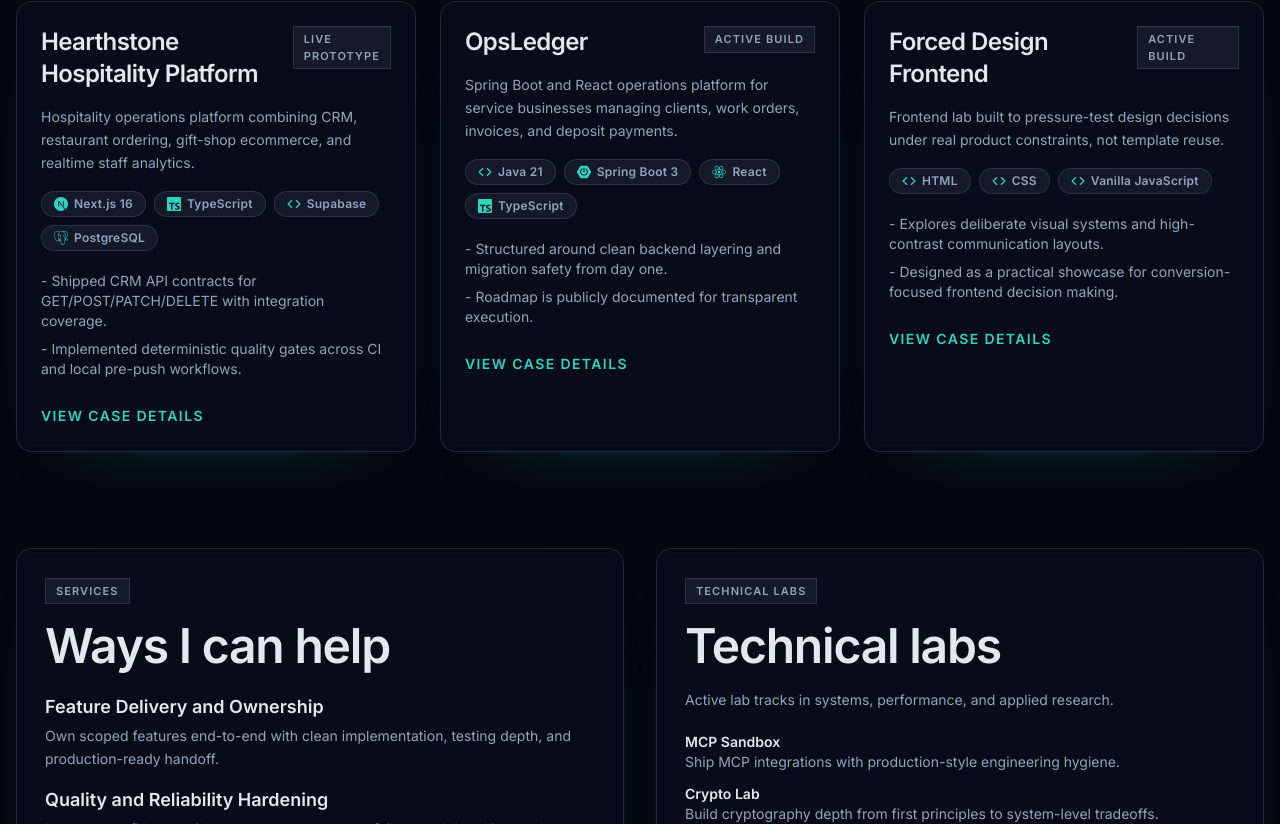
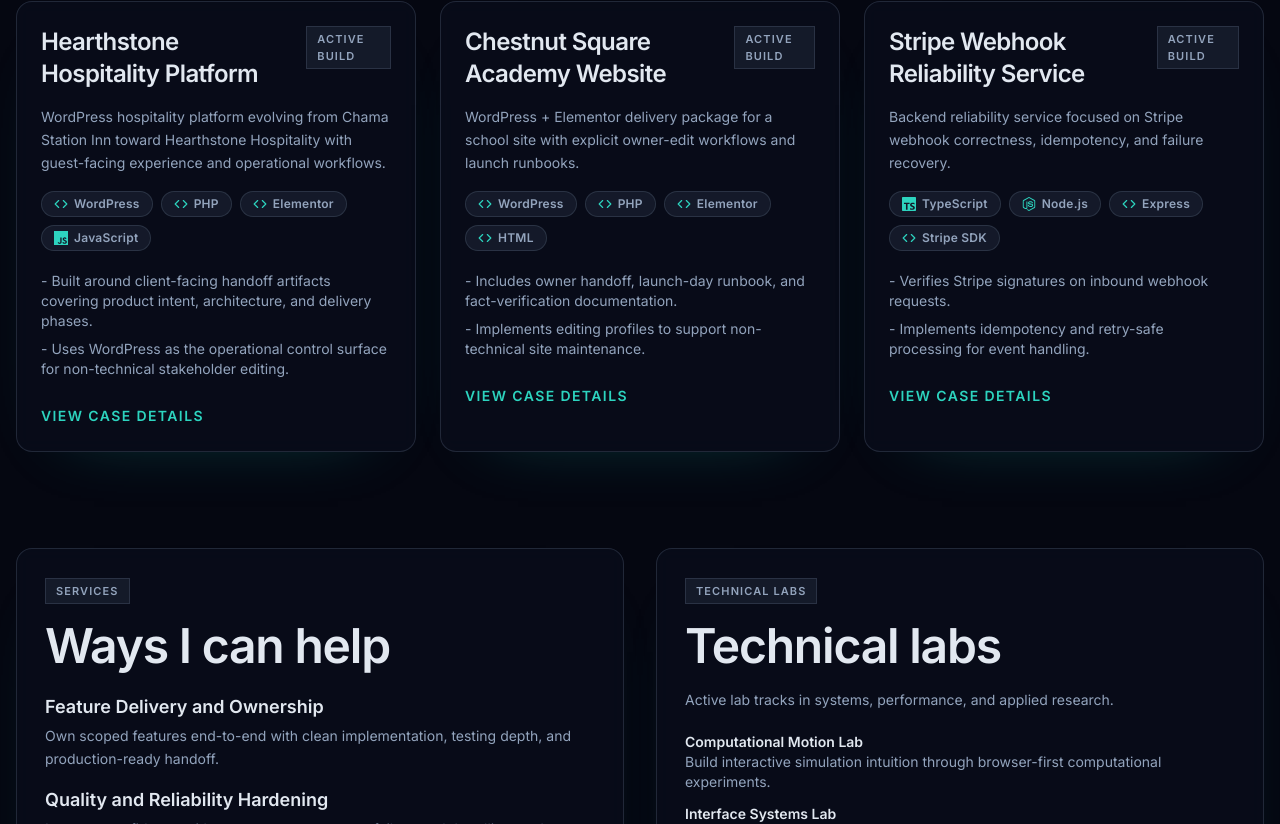
Before and after one commit to MSulSal/portfolio, a Next.js app: page / in a window 1280 px wide. Shown: the part 1216-2040 px from the top of the page. Built offline with nearby package versions, Linux system fonts and the light colour scheme; no server answers.

Commit message:
feat(content): align projects with current polished GitHub profile

```diff
--- a/src/data/portfolioData.ts
+++ b/src/data/portfolioData.ts
@@ -58,113 +58,124 @@
   {
     slug: "hearthstone-hospitality",
     name: "Hearthstone Hospitality Platform",
-    status: "Live Prototype",
+    status: "Active Build",
     track: "flagship",
     oneLiner:
-      "Hospitality operations platform combining CRM, restaurant ordering, gift-shop ecommerce, and realtime staff analytics.",
+      "WordPress hospitality platform evolving from Chama Station Inn toward Hearthstone Hospitality with guest-facing experience and operational workflows.",
     summary:
-      "Production hospitality stack with schema design, API contracts, layered testing, and repeatable delivery workflows.",
+      "Hospitality product direction centered on WordPress-native operations, stakeholder handoff docs, and production-minded implementation planning.",
     stack: [
-      "Next.js 16",
-      "TypeScript",
-      "Supabase",
-      "PostgreSQL",
-      "Stripe",
-      "GitHub Actions",
-      "Playwright",
-      "pgTAP",
+      "WordPress",
+      "PHP",
+      "Elementor",
+      "JavaScript",
+      "SCSS/CSS",
+      "Handlebars",
     ],
     highlights: [
-      "Shipped CRM API contracts for GET/POST/PATCH/DELETE with integration coverage.",
-      "Implemented deterministic quality gates across CI and local pre-push workflows.",
-      "Maintained architecture, tracker, and implementation logs as auditable delivery artifacts.",
+      "Built around client-facing handoff artifacts covering product intent, architecture, and delivery phases.",
+      "Uses WordPress as the operational control surface for non-technical stakeholder editing.",
+      "Connects brand refresh direction with practical back-of-house workflow requirements.",
     ],
     proof: [
-      "22-table schema spanning CRM, orders, ecommerce, inventory, and event tracking.",
-      "48 role-based RLS policies for guest/staff/manager/admin boundaries.",
-      "146 pgTAP assertions for schema objects, constraints, and policy behavior.",
-      "Playwright CRM smoke coverage wired into CI.",
+      "Repository includes `app`, `conf`, and structured `docs/client-handoff` implementation packet.",
+      "Client handoff set includes architecture, acceptance walkthrough, and launch-direction docs.",
+      "Current public site context is mapped to a full guest-stay app pivot plan.",
     ],
     links: {
-      live: "https://chama-inn-cyo4.vercel.app/",
+      live: "https://chamastationinn.com/",
+      repo: "https://github.com/MSulSal/chamastationinn",
+      docs: "https://github.com/MSulSal/chamastationinn/tree/main/docs/client-handoff",
     },
   },
   {
-    slug: "opsledger",
-    name: "OpsLedger",
+    slug: "chestnut-square-academy",
+    name: "Chestnut Square Academy Website",
     status: "Active Build",
     track: "active",
     oneLiner:
-      "Spring Boot and React operations platform for service businesses managing clients, work orders, invoices, and deposit payments.",
+      "WordPress + Elementor delivery package for a school site with explicit owner-edit workflows and launch runbooks.",
     summary:
-      "OpsLedger demonstrates enterprise-oriented Java/Spring delivery with test-first implementation practices and operational discipline.",
+      "Content-managed site build focused on handoff clarity, predictable edits, and operational continuity after delivery.",
     stack: [
-      "Java 21",
-      "Spring Boot 3",
-      "React",
+      "WordPress",
+      "PHP",
+      "Elementor",
+      "HTML",
+      "CSS",
+      "JavaScript",
+    ],
+    highlights: [
+      "Includes owner handoff, launch-day runbook, and fact-verification documentation.",
+      "Implements editing profiles to support non-technical site maintenance.",
+      "Organized for repeatable client delivery, not one-off theme edits.",
+    ],
+    proof: [
+      "Repository contains dedicated `docs` and `scripts` paths for delivery operations.",
+      "README documents current status and edit-mode behavior for client ownership.",
+      "Recent commit history reflects active maintenance in 2026.",
+    ],
+    links: {
+      repo: "https://github.com/MSulSal/chestnut-square-academy",
+    },
+  },
+  {
+    slug: "stripe-webhook-reliability-service",
+    name: "Stripe Webhook Reliability Service",
+    status: "Active Build",
+    track: "active",
+    oneLiner:
+      "Backend reliability service focused on Stripe webhook correctness, idempotency, and failure recovery.",
+    summary:
+      "Service-oriented backend implementation with replay-safe event processing and production-support diagnostics.",
+    stack: [
       "TypeScript",
-      "PostgreSQL",
-      "Flyway",
+      "Node.js",
+      "Express",
+      "Stripe SDK",
+      "SQLite",
       "Docker",
+      "Vitest",
       "GitHub Actions",
     ],
     highlights: [
-      "Structured around clean backend layering and migration safety from day one.",
-      "Roadmap is publicly documented for transparent execution.",
-      "Built to demonstrate realistic business software delivery, not tutorial-only code.",
+      "Verifies Stripe signatures on inbound webhook requests.",
+      "Implements idempotency and retry-safe processing for event handling.",
+      "Ships with structured logging, test coverage, and containerized local run support.",
     ],
     proof: [
-      "Public engineering practices and roadmap docs are already in place.",
-      "Project targets full service-business workflow from intake to billing.",
-      "Workflow emphasizes milestone-linked commits and regression discipline.",
+      "Repository includes `tests`, Docker config, and CI workflow support.",
+      "README documents reliability guarantees and operational behavior.",
+      "Designed around duplicate prevention and failed-event recovery paths.",
     ],
     links: {
-      docs: "https://github.com/MSulSal/opsledger",
+      repo: "https://github.com/MSulSal/stripe-webhook-reliability-service",
     },
   },
   {
-    slug: "forced-design-lab",
-    name: "Forced Design Frontend",
-    status: "Active Build",
-    track: "active",
-    oneLiner:
-      "Frontend lab built to pressure-test design decisions under real product constraints, not template reuse.",
-    summary:
-      "Design-focused frontend build exploring high-contrast systems, hierarchy, and motion under practical product constraints.",
-    stack: ["HTML", "CSS", "Vanilla JavaScript"],
-    highlights: [
-      "Explores deliberate visual systems and high-contrast communication layouts.",
-      "Designed as a practical showcase for conversion-focused frontend decision making.",
-      "Acts as a design-forward complement to backend-heavy flagship work.",
-    ],
-    proof: [
-      "Built to show intentional typography, layout hierarchy, and usability clarity.",
-      "Targets portfolio differentiation against generic template-heavy sites.",
-      "Used as a sandbox for interface systems you can apply to client work quickly.",
-    ],
-    links: {},
-  },
-  {
-    slug: "labs",
-    name: "Technical Labs (Crypto, Concurrency, Graphics, Neural Nets, MCP)",
+    slug: "tnoc-interactive",
+    name: "TNOC Interactive",
     status: "Lab Track",
     track: "lab",
     oneLiner:
-      "Long-horizon labs focused on deeper systems understanding and practical experimentation.",
+      "Interactive adaptation of The Nature of Code with browser-based simulations and visual learning flows.",
     summary:
-      "Long-horizon tracks in cryptography, concurrency, graphics, neural nets, and MCP integrations.",
-    stack: ["Rust", "C/C++", "CUDA", "Python", "Node.js"],
+      "Simulation-focused frontend build used to demonstrate computational thinking and interactive system behavior.",
+    stack: ["JavaScript", "HTML", "CSS"],
     highlights: [
-      "Crypto lab focuses on threat models, reproducible benchmarks, and secure implementation choices.",
-      "Concurrency lab targets correctness, performance, and distributed systems intuition.",
-      "Graphics and neural-net labs develop first-principles systems thinking and research discipline.",
+      "Published with live GitHub Pages deployment.",
+      "Positions computational simulations as an explorable user experience.",
+      "Maintained as an active visual systems lab in the public profile.",
     ],
     proof: [
-      "Documented roadmaps and learning plans across multiple deep technical domains.",
-      "Commit-driven progression with explicit definitions of done.",
-      "Clear translation of learning artifacts into practical engineering outcomes.",
+      "Public repository + live site demonstrate complete project packaging.",
+      "Description and implementation align around educational simulation goals.",
+      "Useful as a polished technical depth signal without over-claiming production scope.",
     ],
-    links: {},
+    links: {
+      live: "https://msulsal.github.io/tnoc/",
+      repo: "https://github.com/MSulSal/tnoc",
+    },
   },
 ];
 
@@ -190,34 +201,34 @@
   {
     id: "languages",
     title: "Languages",
-    skills: ["Java", "TypeScript", "JavaScript", "Python", "SQL"],
+    skills: ["PHP", "TypeScript", "JavaScript", "Python", "SQL"],
   },
   {
     id: "backend",
     title: "Backend and Architecture",
     skills: [
-      "Spring Boot",
+      "WordPress",
       "Node.js",
+      "Express",
       "RESTful APIs",
-      "Microservices",
-      "Event-Driven Architecture",
-      "Serverless",
+      "Webhook Reliability",
+      "Idempotency Patterns",
     ],
   },
   {
     id: "frontend",
     title: "Frontend",
-    skills: ["React", "Next.js", "React Native", "Redux", "HTML/CSS"],
+    skills: ["Elementor", "HTML/CSS", "JavaScript", "Responsive UI"],
   },
   {
     id: "cloud-infra",
     title: "Data, Cloud and Infrastructure",
-    skills: ["PostgreSQL", "MySQL", "Docker", "Kubernetes", "AWS"],
+    skills: ["PostgreSQL", "SQLite", "Docker", "GitHub Pages", "Vercel"],
   },
   {
     id: "delivery",
     title: "Delivery and Tooling",
-    skills: ["GitHub Actions", "Jenkins", "Test Automation", "Git/GitHub"],
+    skills: ["GitHub Actions", "Vitest", "Playwright", "Git/GitHub"],
   },
 ];
 
@@ -270,9 +281,9 @@
     summary:
       "Production-focused full-stack engineering with architecture depth and verifiable delivery outcomes.",
     topEvidence: [
-      "Core schema and API delivery across CRM flows with tested contracts.",
-      "Strong L4-L5 evidence in architecture ownership and release readiness.",
-      "Cross-stack implementation in Next.js/Supabase and Spring Boot tracks.",
+      "Current portfolio work spans WordPress product delivery and backend reliability services.",
+      "Projects include client handoff planning, implementation docs, and production-minded delivery packaging.",
+      "Cross-functional delivery evidence across PHP/WordPress and TypeScript/Node tracks.",
     ],
   },
   {
@@ -281,9 +292,9 @@
     summary:
       "Layered quality strategy using unit, integration, database contract, and browser E2E gates.",
     topEvidence: [
-      "146 pgTAP assertions plus CI-enforced quality gates.",
-      "Deterministic Playwright smoke coverage integrated into release flow.",
-      "Risk-based testing discipline with explicit failure-path coverage.",
+      "Webhook reliability service includes automated tests and CI-backed verification paths.",
+      "Failure-path coverage emphasizes replay safety, duplicate prevention, and robust error handling.",
+      "Testing narrative is tied to operational behavior, not only happy-path validation.",
     ],
   },
   {
@@ -303,38 +314,23 @@
     summary:
       "Analytics-ready data architecture with SQL quality controls and KPI-focused evolution path.",
     topEvidence: [
-      "Event-ready schema design and role-governed data boundaries.",
-      "Database tests validating constraints and policy assumptions.",
-      "Clear next roadmap for KPI dictionary, marts, and analysis memos.",
+      "Hospitality builds are scoped with measurable operations and guest-experience outcomes.",
+      "Documentation artifacts include implementation mapping and launch-readiness checklists.",
+      "Execution style emphasizes clear metrics and decision-ready project reporting.",
     ],
   },
 ];
 
 export const labTracks = [
   {
-    name: "MCP Sandbox",
+    name: "Computational Motion Lab",
     objective:
-      "Ship MCP integrations with production-style engineering hygiene.",
+      "Build interactive simulation intuition through browser-first computational experiments.",
   },
   {
-    name: "Crypto Lab",
+    name: "Interface Systems Lab",
     objective:
-      "Build cryptography depth from first principles to system-level tradeoffs.",
-  },
-  {
-    name: "Concurrency Lab",
-    objective:
-      "Develop rigorous intuition for correctness, parallelism, and distributed behavior.",
-  },
-  {
-    name: "Graphics Lab",
-    objective:
-      "Build rendering systems from scratch with architecture-first constraints.",
-  },
-  {
-    name: "Neural Nets Sandbox",
-    objective:
-      "Implement neural and agentic systems from fundamentals to reproducible experiments.",
+      "Iterate on visual hierarchy, interaction hooks, and conversion-focused static experiences.",
   },
 ];
 
```
Also changed, not shown: 1 other file (tests, documents, lock files or other folders).
